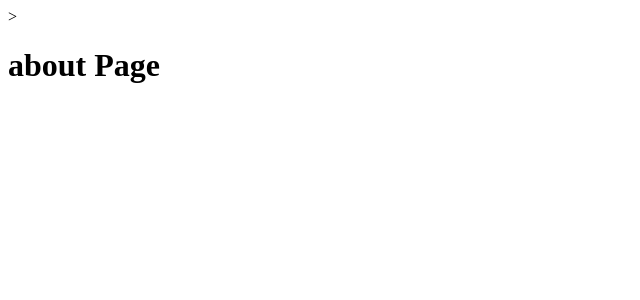
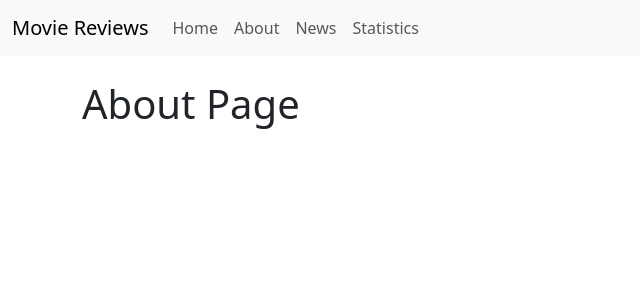
Before and after one commit to donny9990w-bot/moviereviewss, a Django app: page /about/ in a window 1280 px wide. Shown: the top 300 px of the page, without its empty margins (0-640 px from the left). Run offline with Django 5.2, Linux system fonts and the light colour scheme.

Commit message:
add statistics page with movies per year and genre charts
Co-Authored-By: Devin AI <158243242+devin-ai-integration[bot]@users.noreply.github.com>

```diff
--- a/movie/templates/about.html
+++ b/movie/templates/about.html
@@ -1 +1,7 @@
-><h1>about Page</h1>
+{% extends 'base.html' %}
+
+{% block title %}About{% endblock %}
+
+{% block content %}
+<h1>About Page</h1>
+{% endblock %}
--- a/movie/views.py
+++ b/movie/views.py
@@ -1,3 +1,8 @@
+import base64
+import io
+import matplotlib
+matplotlib.use('Agg')
+import matplotlib.pyplot as plt
 from django.shortcuts import render
 from .models import Movie
 
@@ -11,3 +16,38 @@ def home(request):
 
 def about(request):
     return render(request, 'about.html')
+
+def statistics(request):
+    movies = Movie.objects.all()
+
+    movie_counts_by_year = {}
+    movie_counts_by_genre = {}
+    for movie in movies:
+        year = movie.year if movie.year else 'None'
+        movie_counts_by_year[year] = movie_counts_by_year.get(year, 0) + 1
+
+        genre = movie.genre.split(',')[0].strip() if movie.genre else 'None'
+        movie_counts_by_genre[genre] = movie_counts_by_genre.get(genre, 0) + 1
+
+    return render(request, 'statistics.html', {
+        'graphic_year': _bar_chart(movie_counts_by_year, 'Year', 'Movies per year'),
+        'graphic_genre': _bar_chart(movie_counts_by_genre, 'Genre', 'Movies per genre'),
+    })
+
+def _bar_chart(counts, xlabel, title):
+    labels = [str(key) for key in counts.keys()]
+    values = list(counts.values())
+
+    plt.figure(figsize=(8, 4))
+    plt.bar(range(len(values)), values, width=0.5, align='center')
+    plt.title(title)
+    plt.xlabel(xlabel)
+    plt.ylabel('Number of movies')
+    plt.xticks(range(len(labels)), labels, rotation=45, ha='right')
+    plt.subplots_adjust(bottom=0.3)
+
+    buffer = io.BytesIO()
+    plt.savefig(buffer, format='png')
+    plt.close()
+    buffer.seek(0)
+    return base64.b64encode(buffer.getvalue()).decode('utf-8')
--- a/moviereviews/settings.py
+++ b/moviereviews/settings.py
@@ -60,7 +60,7 @@ ROOT_URLCONF = 'moviereviews.urls'
 TEMPLATES = [
     {
         'BACKEND': 'django.template.backends.django.DjangoTemplates',
-        'DIRS': [],
+        'DIRS': [os.path.join(BASE_DIR, 'moviereviews', 'templates')],
         'APP_DIRS': True,
         'OPTIONS': {
             'context_processors': [
--- /dev/null
+++ b/moviereviews/templates/base.html
@@ -0,0 +1,31 @@
+<!DOCTYPE html>
+<html lang="en">
+<head>
+    <meta charset="utf-8">
+    <meta name="viewport" content="width=device-width, initial-scale=1">
+    <title>{% block title %}Movie Reviews{% endblock %}</title>
+    <link href="https://cdn.jsdelivr.net/npm/bootstrap@5.3.8/dist/css/bootstrap.min.css" rel="stylesheet" integrity="sha384-sRIl4kxILFvY47J16cr9ZwB07vP4J8+LH7qKQnuqkuIAvNWLzeN8tE5YBujZqJLB" crossorigin="anonymous">
+    <script src="https://cdn.jsdelivr.net/npm/bootstrap@5.3.8/dist/js/bootstrap.bundle.min.js" integrity="sha384-FKyoEForCGlyvwx9Hj09JcYn3nv7wiPVlz7YYwJrWVcXK/BmnVDxM+D2scQbITxI" crossorigin="anonymous"></script>
+</head>
+<body>
+<nav class="navbar navbar-expand-lg bg-body-tertiary">
+    <div class="container-fluid">
+        <a class="navbar-brand" href="{% url 'home' %}">Movie Reviews</a>
+        <button class="navbar-toggler" type="button" data-bs-toggle="collapse" data-bs-target="#navbarSupportedContent" aria-controls="navbarSupportedContent" aria-expanded="false" aria-label="Toggle navigation">
+            <span class="navbar-toggler-icon"></span>
+        </button>
+        <div class="collapse navbar-collapse" id="navbarSupportedContent">
+            <ul class="navbar-nav me-auto mb-2 mb-lg-0">
+                <li class="nav-item"><a class="nav-link" href="{% url 'home' %}">Home</a></li>
+                <li class="nav-item"><a class="nav-link" href="{% url 'about' %}">About</a></li>
+                <li class="nav-item"><a class="nav-link" href="{% url 'news' %}">News</a></li>
+                <li class="nav-item"><a class="nav-link" href="{% url 'statistics' %}">Statistics</a></li>
+            </ul>
+        </div>
+    </div>
+</nav>
+<div class="container mt-4">
+    {% block content %}{% endblock %}
+</div>
+</body>
+</html>
--- a/moviereviews/urls.py
+++ b/moviereviews/urls.py
@@ -23,6 +23,7 @@ urlpatterns = [
     path('admin/', admin.site.urls),
     path('', movieViews.home, name='home'),
     path('about/', movieViews.about, name='about'),
+    path('statistics/', movieViews.statistics, name='statistics'),
     path('news/', include('news.urls')),
 ]
 
```
Also changed, not shown: movie/templates/home.html (+6 -4 lines), movie/templates/statistics.html (added, +13 -0 lines), news/templates/news.html (+6 -4 lines).
